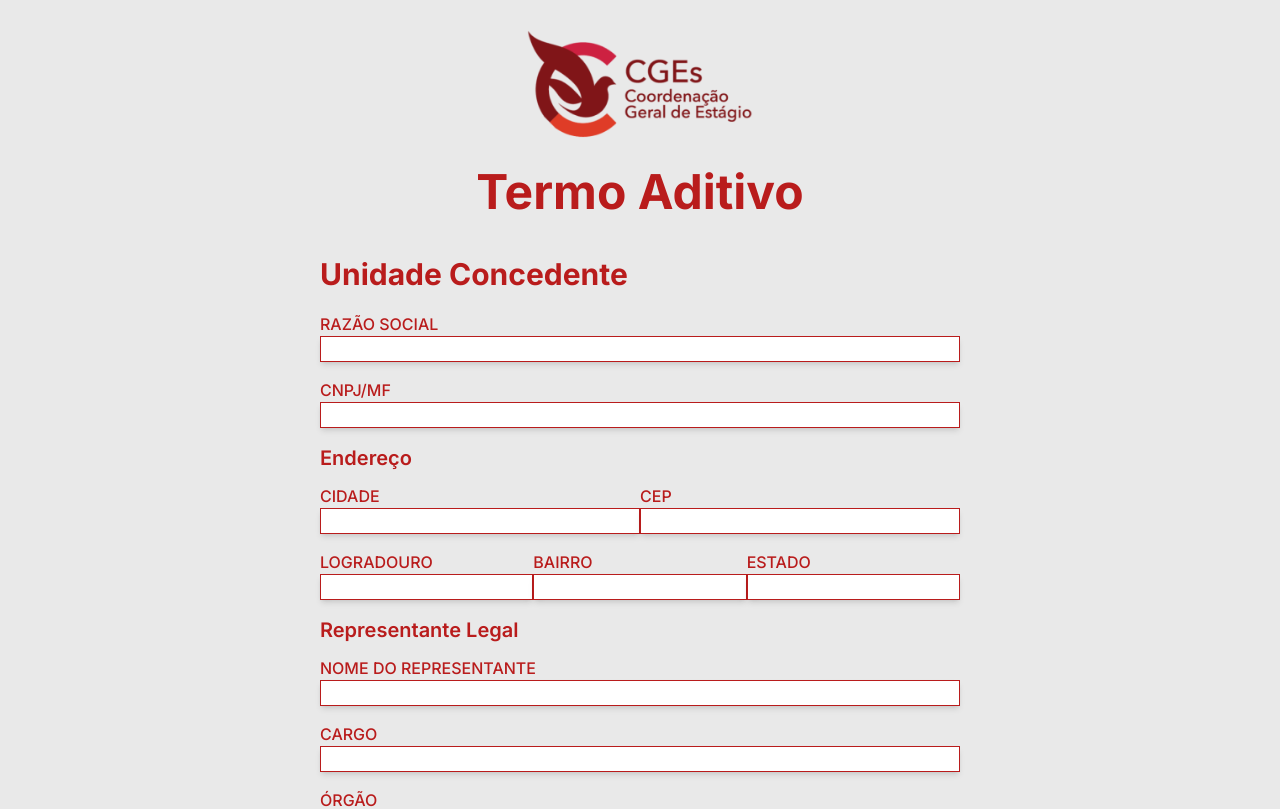
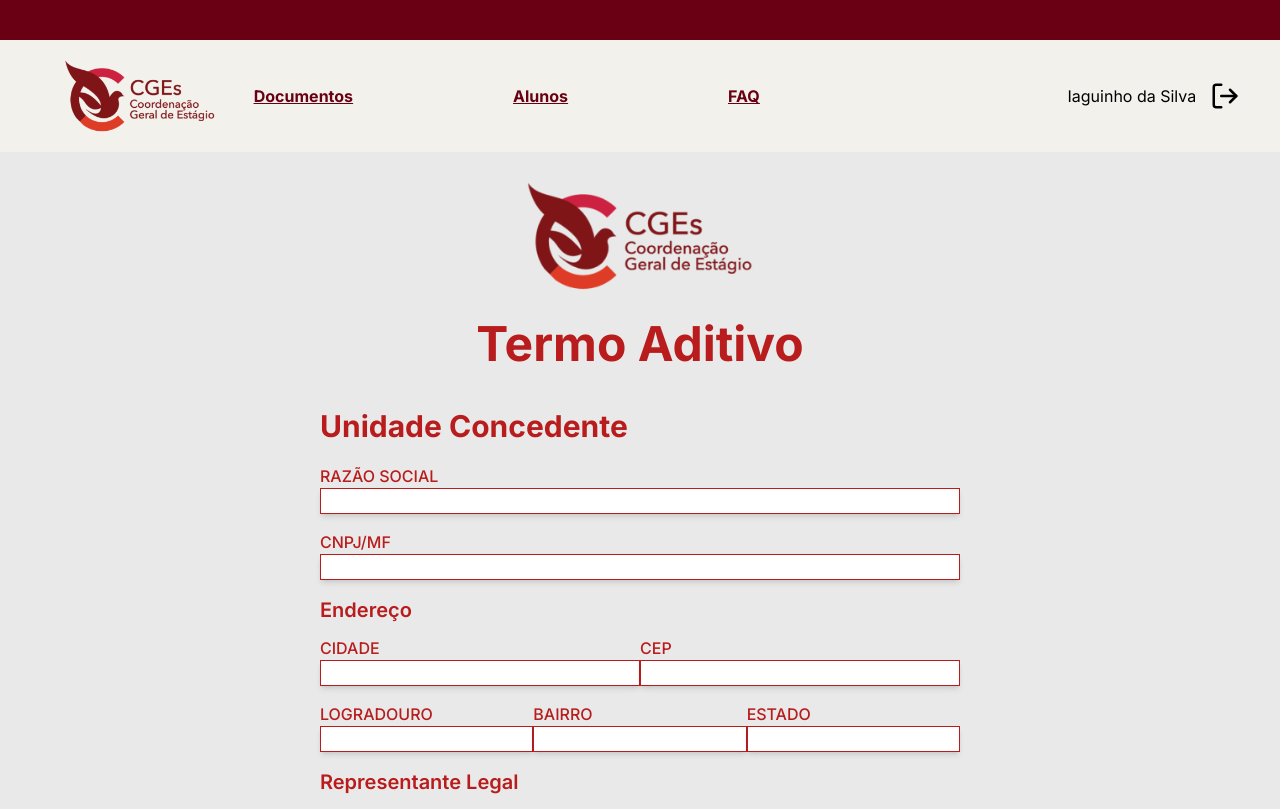
Before and after one commit to SIN-disciplina-PI5/CGES-frontend, a Next.js app: page /document/termoAditivo in a window 1280 px wide. Shown: the top 809 px of the page. Built offline with nearby package versions, Linux system fonts and the light colour scheme.

Commit message:
Documents Header Component

```diff
--- a/src/app/document/template.tsx
+++ b/src/app/document/template.tsx
@@ -1,10 +1,15 @@
+import HeaderComponent from "@/components/header";
+
 const Document = ({ children }: { children: React.ReactNode }) => {
   return (
-    <main
-      className={`h-full flex flex-col justify-center items-center bg-[#E9E9E9]`}
-    >
-      {children}
-    </main>
+    <>
+    <HeaderComponent/>
+      <main
+        className={`h-full flex flex-col justify-center items-center bg-[#E9E9E9]`}
+      >
+        {children}
+      </main>
+    </>
   );
 };
 
```
